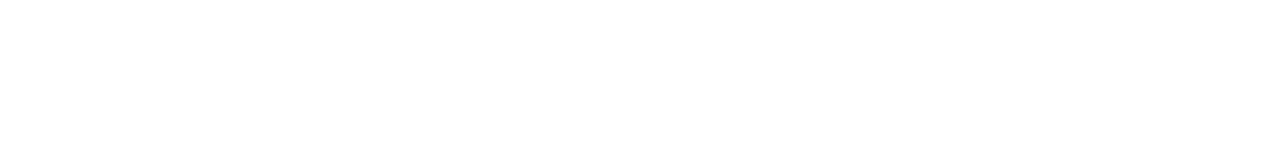
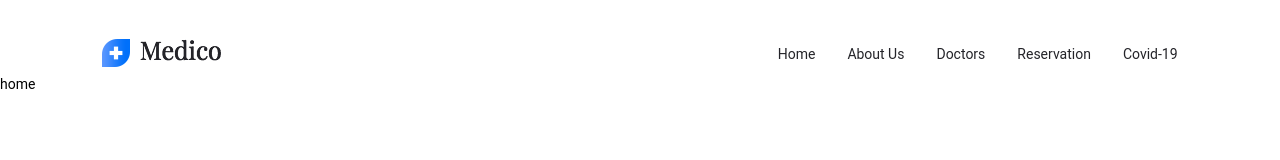
Before and after one commit to ahmadysalah/doctor-reservation, a React app in the folder client/: page / in a window 1280 px wide. Built offline with nearby package versions, Linux system fonts and the light colour scheme.

Commit message:
create header component beside the links in navebar #24

```diff
--- a/client/package.json
+++ b/client/package.json
@@ -9,6 +9,7 @@
     "eslint-config-prettier": "^6.11.0",
     "react": "^16.13.1",
     "react-dom": "^16.13.1",
+    "react-router-dom": "^5.2.0",
     "react-scripts": "3.4.1"
   },
   "scripts": {
--- a/client/public/index.html
+++ b/client/public/index.html
@@ -1,14 +1,12 @@
 <!DOCTYPE html>
 <html lang="en">
+
 <head>
   <meta charset="utf-8" />
-    <link rel="icon" href="%PUBLIC_URL%/favicon.ico" />
+  <link rel="icon" href="%PUBLIC_URL%/favicon.png" />
   <meta name="viewport" content="width=device-width, initial-scale=1" />
   <meta name="theme-color" content="#000000" />
-    <meta
-      name="description"
-      content="Web site created using create-react-app"
-    />
+  <meta name="description" content="Web site created using create-react-app" />
   <link rel="manifest" href="%PUBLIC_URL%/manifest.json" />
   <title>Clinic App</title>
 </head>
--- a/client/src/component/App/index.js
+++ b/client/src/component/App/index.js
@@ -1,11 +1,21 @@
 import React from 'react';
 import './App.css';
+import { BrowserRouter as Router, Switch, Route } from 'react-router-dom';
+import Header from '../header';
+import HomPage from '../../pages/home';
 
 function App() {
   return (
-    <div className="App">
-    </div>
+    <Router>
+      <div>
+        <Header />
+      </div>
+      <Switch>
+        <Route exact path="/">
+          <HomPage />
+        </Route>
+      </Switch>
+    </Router>
   );
 }
-
 export default App;
--- a/client/src/component/header/index.js
+++ b/client/src/component/header/index.js
@@ -0,0 +1,43 @@
+import React from 'react';
+import './style.css';
+import { Link } from 'react-router-dom';
+import imgLogo from '../../assets/img/logo.png';
+
+const Header = () => (
+  <div className="header">
+    <div>
+      <img src={imgLogo} alt="logo" />
+    </div>
+    <div>
+      <ul className="navbar">
+        <li>
+          <Link to="/" className="link">
+            Home
+          </Link>
+        </li>
+        <li>
+          <Link to="/about" className="link">
+            About Us
+          </Link>
+        </li>
+        <li>
+          <Link to="/doctors" className="link">
+            Doctors
+          </Link>
+        </li>
+        <li>
+          <Link to="/reservation" className="link">
+            Reservation
+          </Link>
+        </li>
+        <li>
+          <Link to="/Covid" className="link">
+            Covid-19
+          </Link>
+        </li>
+      </ul>
+    </div>
+  </div>
+);
+
+export default Header;
--- a/client/src/component/header/style.css
+++ b/client/src/component/header/style.css
@@ -0,0 +1,26 @@
+.header {
+    width: 84%;
+    display: flex;
+    justify-content: space-between;
+    margin: 0 auto;
+    margin-top: 2rem;
+    align-items: center;
+    background-color: transparent;
+}
+
+.navbar li {
+    display: inline;
+    padding-left: 2rem;
+    font-size: 14px;
+}
+
+.link {
+    text-decoration: none;
+    color: #242429;
+    text-transform: capitalize;
+    cursor: pointer;
+}
+
+.navbar li :hover {
+    text-decoration: underline;
+}
--- a/client/src/index.css
+++ b/client/src/index.css
@@ -1,13 +1,10 @@
 body {
+  font-family: "Roboto", sans-serif;
+  padding: 0;
   margin: 0;
-  font-family: -apple-system, BlinkMacSystemFont, 'Segoe UI', 'Roboto', 'Oxygen',
-    'Ubuntu', 'Cantarell', 'Fira Sans', 'Droid Sans', 'Helvetica Neue',
-    sans-serif;
-  -webkit-font-smoothing: antialiased;
-  -moz-osx-font-smoothing: grayscale;
+  font-size: 14px;
 }
 
 code {
-  font-family: source-code-pro, Menlo, Monaco, Consolas, 'Courier New',
-    monospace;
+  font-family: source-code-pro, Menlo, Monaco, Consolas, 'Courier New', monospace;
 }
--- a/client/src/pages/home/index.js
+++ b/client/src/pages/home/index.js
@@ -0,0 +1,5 @@
+import React from 'react';
+
+const HomePage = () => <>home</>;
+
+export default HomePage;
```
Also changed, not shown: client/public/favicon.ico (deleted), client/public/favicon.png (added), client/src/assets/img/banner_img.png (added), client/src/assets/img/logo.png (added), 1 other file. Lines whose indentation alone changed are shown as unchanged.
